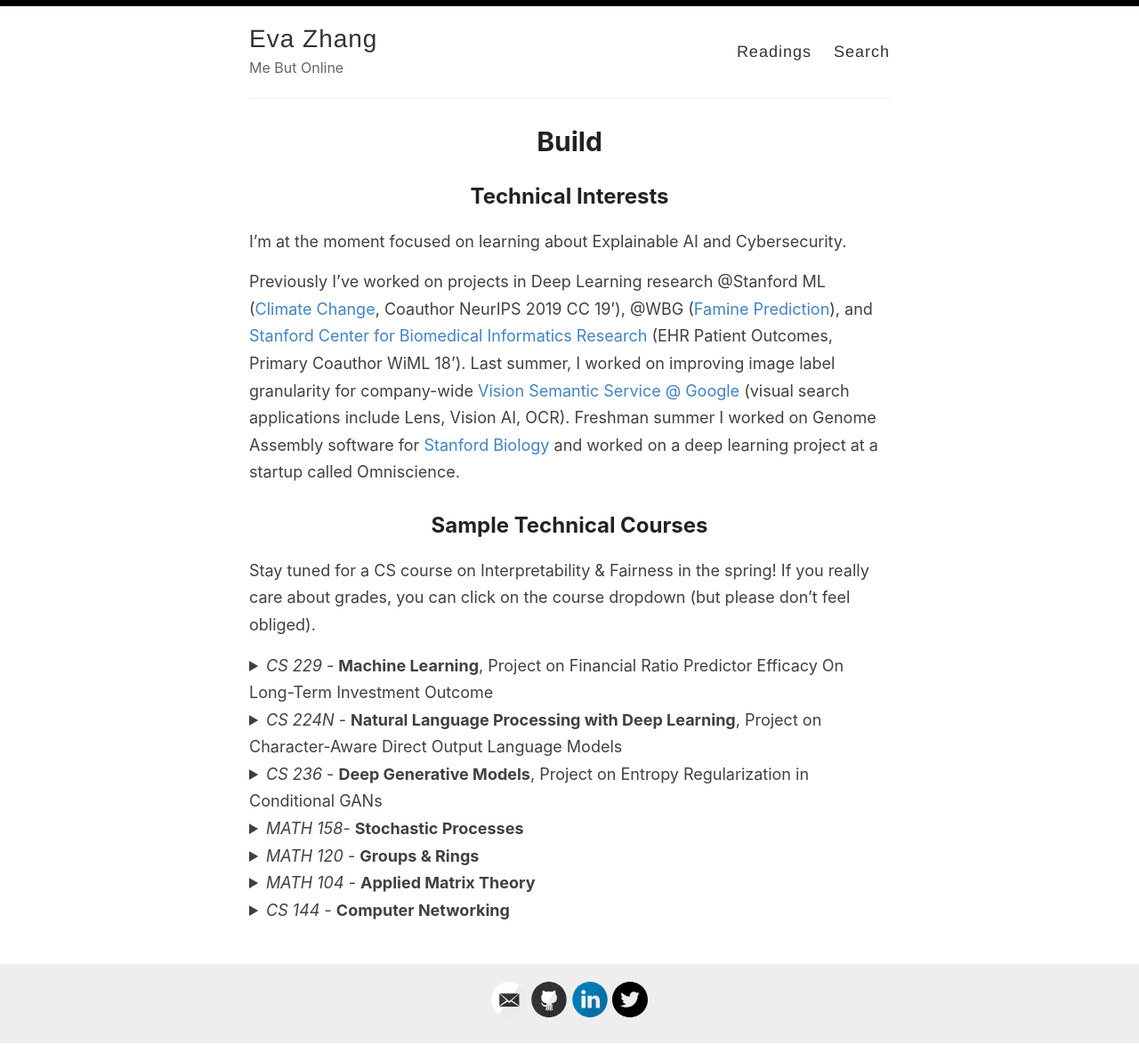
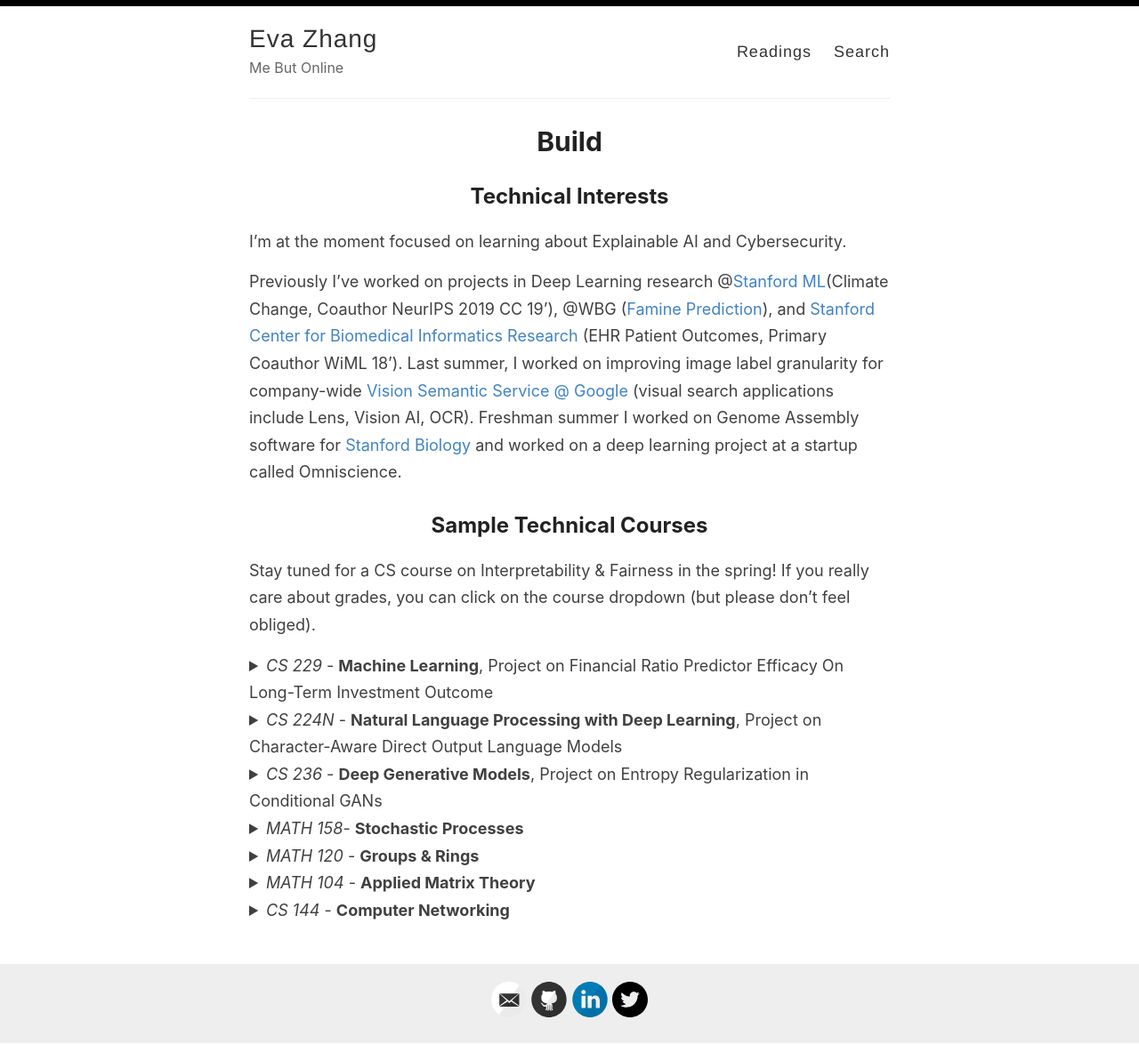
Before and after one commit to evazhang612/sokt-landing, a Jekyll site: the page built from _pages/technicals.md, in a window 1280 px wide. Shown: the whole page at 89% size. Built offline with Jekyll 4.4.1, drawn with Linux system fonts in a browser that asks for light colours; nearby versions of some CDN libraries; library files that are not in the unit come from our copies.

Commit message:
Adding details.

```diff
--- a/_pages/technicals.md
+++ b/_pages/technicals.md
@@ -7,7 +7,7 @@
 ## Technical Interests
 I'm at the moment focused on learning about Explainable AI and Cybersecurity.
 
-Previously I've worked on projects in Deep Learning research @Stanford ML ([Climate Change](https://stanfordmlgroup.github.io/), Coauthor NeurIPS 2019 CC 19'), @WBG ([Famine Prediction](https://www.worldbank.org/en/programs/famine-early-action-mechanism)), and [Stanford Center for Biomedical Informatics Research](https://bmir.stanford.edu/) (EHR Patient Outcomes, Primary Coauthor WiML 18'). Last summer, I worked on improving image label granularity for company-wide [Vision Semantic Service @ Google](https://images.google.com/) (visual search applications include Lens, Vision AI, OCR). Freshman summer I worked on Genome Assembly software for [Stanford Biology](https://www.morrisonlabatstanford.org/) and worked on a deep learning project at a startup called Omniscience.
+Previously I've worked on projects in Deep Learning research @[Stanford ML](https://stanfordmlgroup.github.io/)(Climate Change, Coauthor NeurIPS 2019 CC 19'), @WBG ([Famine Prediction](https://www.worldbank.org/en/programs/famine-early-action-mechanism)), and [Stanford Center for Biomedical Informatics Research](https://bmir.stanford.edu/) (EHR Patient Outcomes, Primary Coauthor WiML 18'). Last summer, I worked on improving image label granularity for company-wide [Vision Semantic Service @ Google](https://images.google.com/) (visual search applications include Lens, Vision AI, OCR). Freshman summer I worked on Genome Assembly software for [Stanford Biology](https://www.morrisonlabatstanford.org/) and worked on a deep learning project at a startup called Omniscience.
 
 ## Sample Technical Courses
 Stay tuned for a CS course on Interpretability & Fairness in the spring! If you really care about grades, you can click on the course dropdown  (but please don't feel obliged).
```
